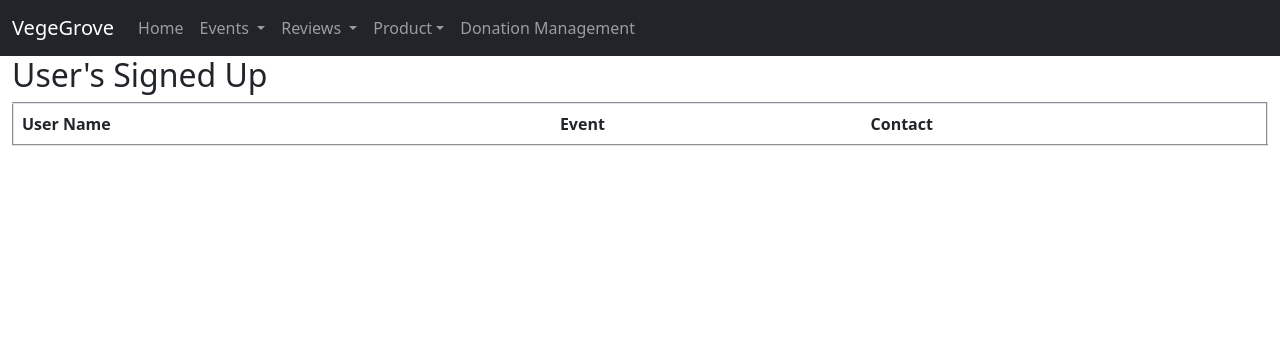
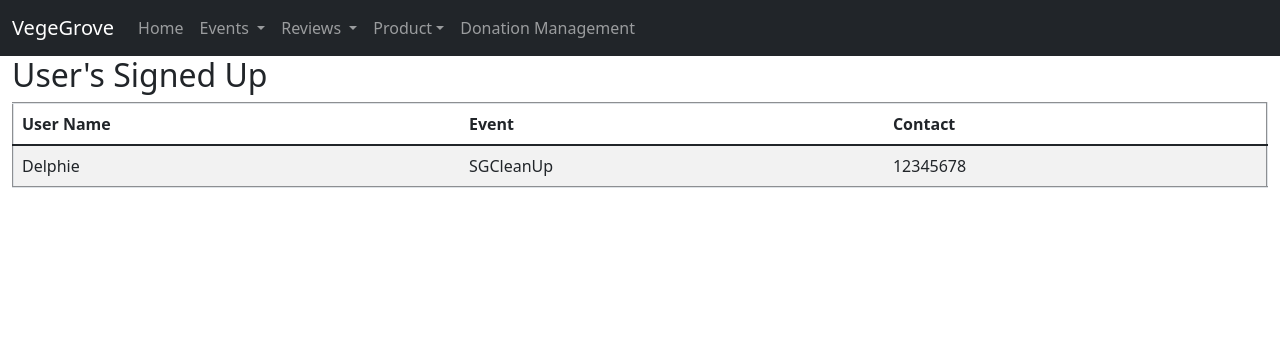
Before and after one commit to aikyh/aikyh.github.io, a Flask app: template templates/usersignedup.html in a window 1280 px wide. Shown: the top 356 px of the page. Run offline with Flask 3, Linux system fonts and the light colour scheme; the template is opened without the code that fills it: most values are stand-ins (such as "Sample title", 1, 10 or a date in 2020); lists and menus that the app fills with data are empty; some libraries are stand-ins or nearby versions.

Commit message:
user's signed up page

```diff
--- a/templates/usersignedup.html
+++ b/templates/usersignedup.html
@@ -15,6 +15,15 @@
                     <th>Contact</th>
                 </tr>
             </thead>
+            <tbody>
+<!--            {% for review in reviews_list %}-->
+                <tr>
+                    <td> Delphie</td>
+                    <td> SGCleanUp</td>
+                    <td> 12345678</td>
+                </tr>
+<!--            {% endfor %}-->
+            </tbody>
 
 
         </table>
```
